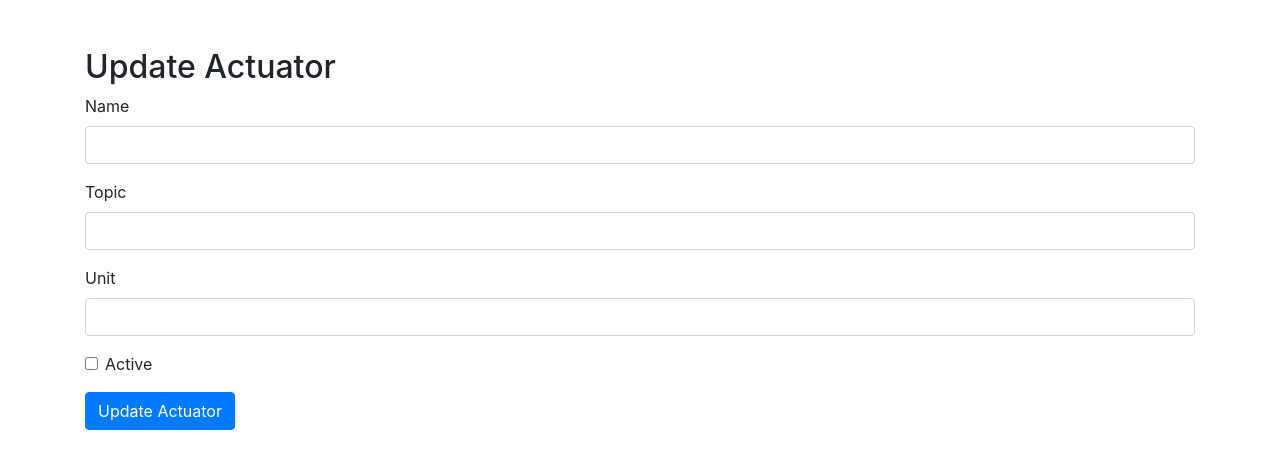
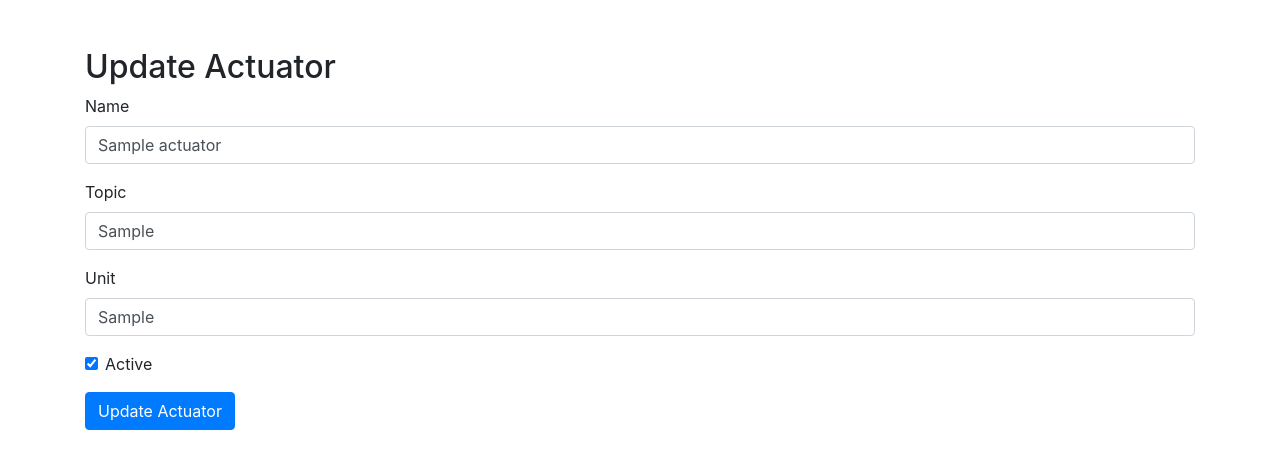
Before and after one commit to Navarro45/ExpCriativaPJBL3, a Flask app: page /edit_actuator?id=1 in a window 1280 px wide. Shown: the top 469 px of the page. Run offline with Flask 3, Linux system fonts and the light colour scheme; a user stored in the database is signed in; tables that the repository leaves empty hold one stand-in row (values such as "Sample post"); some libraries are stand-ins or nearby versions.

Commit message:
actuator

```diff
--- a/controllers/actuators_controller.py
+++ b/controllers/actuators_controller.py
@@ -16,7 +16,6 @@ def add_actuator():
     topic = request.form.get("topic")
     unit = request.form.get("unit")
     is_active = True if request.form.get("is_active") == "on" else False
-
     Actuator.save_actuator(name, topic, unit, is_active)
     return redirect(url_for('actuators_.actuators'))
 
@@ -25,7 +24,7 @@ def add_actuator():
 def edit_actuator():
     id = request.args.get('id', None)
     actuator = Actuator.get_single_actuator(id)
-    return render_template("update_actuator.html", actuator=actuator)
+    return render_template("update_actuator.html", actuator=actuator[0])
 
 @actuators_.route('/update_actuator', methods=['POST'])
 @login_required
@@ -35,7 +34,7 @@ def update_actuator():
     topic = request.form.get("topic")
     unit = request.form.get("unit")
     is_active = True if request.form.get("is_active") == "on" else False
-    Actuator.update_actuator(id, name, topic, unit, is_active)
+    actuator = Actuator.update_actuator(id, name, topic, unit, is_active)
     return redirect(url_for('actuators_.actuators'))
 
 @actuators_.route('/del_actuator', methods=['GET'])
@@ -49,8 +48,3 @@ def del_actuator():
 @login_required
 def actuators():
     return render_template("actuators.html", devices=Actuator.get_actuators())
-
-@actuators_.route('/actuatorsuser')
-@login_required
-def actuatorsuser():
-    return render_template("actuatorsuser.html", devices=Actuator.get_actuators())
--- a/models/iot/actuators.py
+++ b/models/iot/actuators.py
@@ -5,6 +5,7 @@ class Actuator(db.Model):
     __tablename__ = 'actuators'
     id = db.Column('id', db.Integer, primary_key=True)
     devices_id = db.Column(db.Integer, db.ForeignKey(Device.id))
+    name = db.Column(db.String(50))  # Adicionando a coluna 'name'
     unit = db.Column(db.String(50))
     topic = db.Column(db.String(50))
 
@@ -12,15 +13,15 @@ class Actuator(db.Model):
     def save_actuator(name, topic, unit, is_active):
         device = Device(name=name, is_active=is_active)
         db.session.add(device)
-        db.session.commit()  # Commit here to get the device ID
-        actuator = Actuator(devices_id=device.id, unit=unit, topic=topic)
+        db.session.commit()  # Commit aqui para obter o ID do dispositivo
+        actuator = Actuator(devices_id=device.id, name=name, unit=unit, topic=topic)
         db.session.add(actuator)
         db.session.commit()
 
     @staticmethod
     def get_actuators():
         actuators = Actuator.query.join(Device, Device.id == Actuator.devices_id)\
-            .add_columns(Device.id, Device.name, Device.is_active, Actuator.topic, Actuator.unit).all()
+            .add_columns(Device.id, Device.name, Device.is_active, Actuator.topic, Actuator.unit, Actuator.name).all()
         return actuators
 
     @staticmethod
@@ -28,21 +29,31 @@ class Actuator(db.Model):
         actuator = Actuator.query.filter(Actuator.devices_id == id).first()
         if actuator:
             actuator = Actuator.query.filter(Actuator.devices_id == id)\
-                .join(Device).add_columns(Device.id, Device.name, Device.is_active, Actuator.topic, Actuator.unit).first()
+                .join(Device).add_columns(Device.id, Device.name, Device.is_active, Actuator.topic, Actuator.unit, Actuator.name).first()
             return [actuator]
 
     @staticmethod
     def update_actuator(id, name, topic, unit, is_active):
-        device = Device.query.filter(Device.id == id).first()
-        actuator = Actuator.query.filter(Actuator.devices_id == id).first()
-        if device:
-            device.name = name
-            device.is_active = is_active
-            db.session.commit()
-        if actuator:
-            actuator.topic = topic
-            actuator.unit = unit
-            db.session.commit()
+        try:
+            device = Device.query.filter(Device.id == id).first()
+            actuator = Actuator.query.filter(Actuator.devices_id == id).first()
+
+            if device:
+                print(f"Updating device: {device.id}")
+                device.name = name
+                device.is_active = is_active
+                db.session.commit()
+
+            if actuator:
+                print(f"Updating actuator: {actuator.id}")
+                actuator.name = name  # Atualizando o nome no atuador
+                actuator.topic = topic
+                actuator.unit = unit
+                db.session.commit()
+
+        except Exception as e:
+            print(f"Error updating actuator: {e}")
+
         return Actuator.get_actuators()
 
     @staticmethod
--- a/static/css/read.css
+++ b/static/css/read.css
@@ -64,9 +64,9 @@ input {
 :root {
     --text: rgb(237, 224, 226);
     --background: #4f4f4f;
-    --primary: rgb(200, 161, 169);
-    --secondary: rgb(110, 82, 65);
-    --accent: rgb(174, 153, 118);
+    --primary: rgb(43, 44, 49);
+    --secondary: rgb(0, 0, 0);
+    --accent: rgb(0, 0, 0);
 }
 
 .container {
```
Also changed, not shown: views/actuators.html (line endings or trailing spaces).
